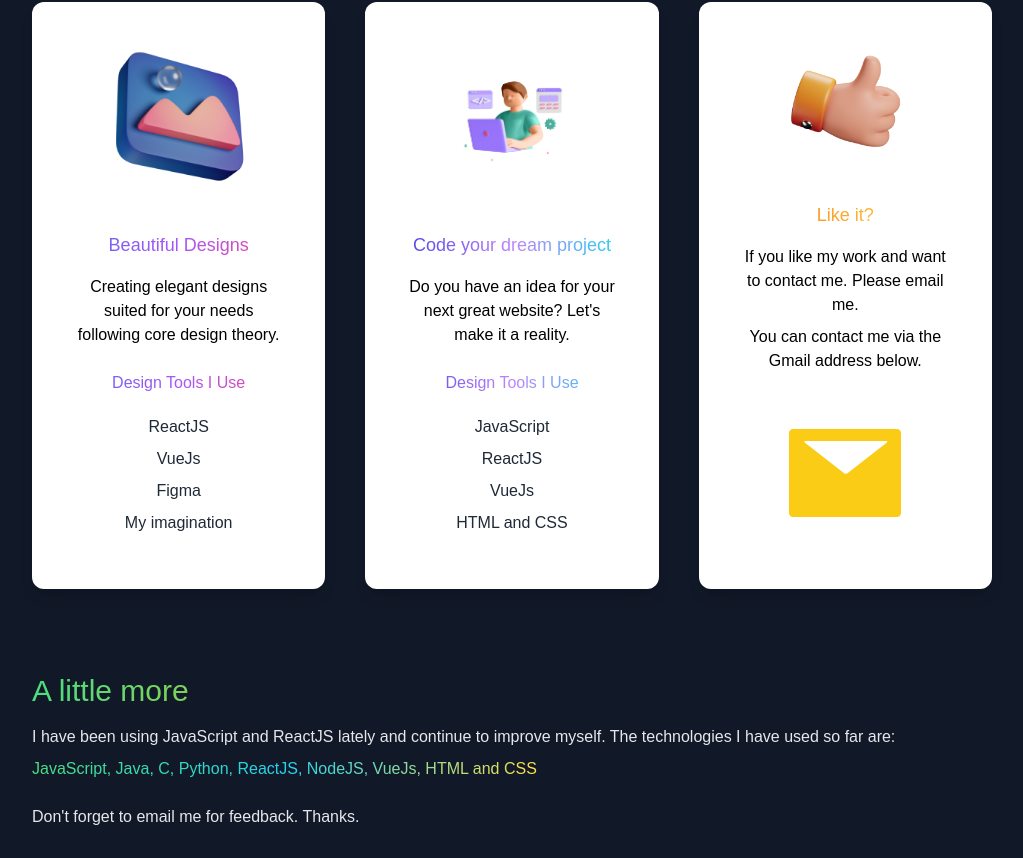
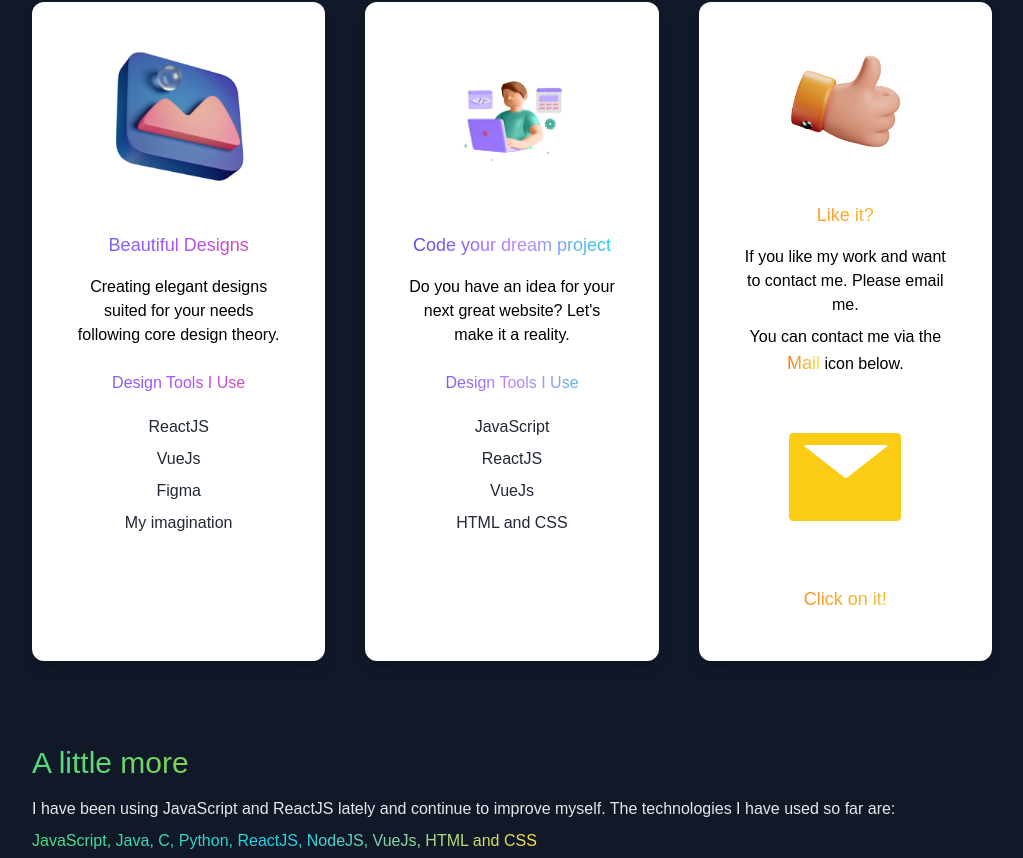
Before and after one commit to Ahmet-Ruchan/amplify-react-graphql, a Next.js app: page / in a window 1280 px wide. Shown: the part 1378-2236 px from the top of the page, without its empty margins (128-1151 px from the left). Built offline with nearby package versions, Linux system fonts and the light colour scheme.

Commit message:
change-7-mail

```diff
--- a/pages/index.js
+++ b/pages/index.js
@@ -126,9 +126,10 @@ export default function Home() {
               <p className="py-2">
               If you like my work and want to contact me. Please email me.
               </p>
-              You can contact me via the Gmail address below. <br/><br/>
+              You can contact me via the <span className="text-lg font-medium pt-8 pb-2 text-transparent bg-clip-text bg-gradient-to-r from-orange-500 to-yellow-300">Mail</span> icon below. <br/><br/>
 
               <h1><a href="mailto:aruchanavci01@gmail.com" target='_blank' className="text-9xl  flex justify-center gap-16 py-3 text-yellow-400" rel="noreferrer"><AiFillMail/></a></h1>
+              <h3 className="text-lg font-medium pt-8 pb-2 text-transparent bg-clip-text bg-gradient-to-r from-orange-500 to-yellow-300">Click on it!</h3>
 
 
             </div>
```
